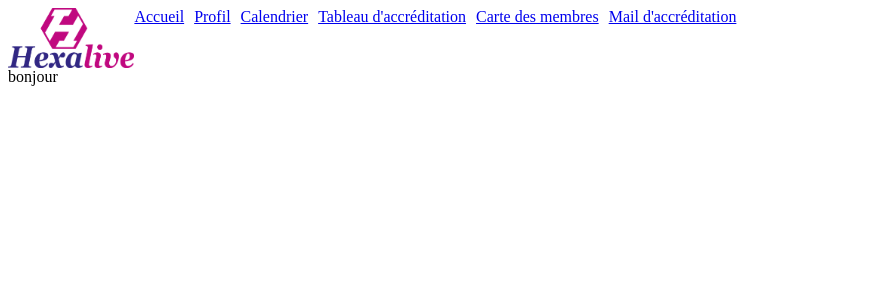
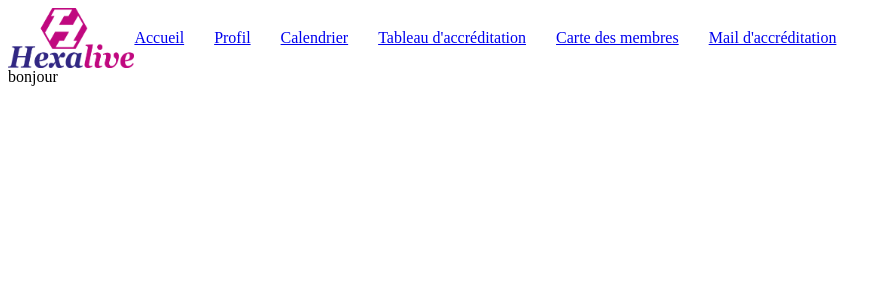
Before and after one commit to Fabienholert/hexalive, a React (Vite) app in the folder frontend/: page /profil in a window 1280 px wide. Shown: the top 300 px of the page, without its empty margins (0-892 px from the left). Built offline with nearby package versions, Linux system fonts and the light colour scheme.

Commit message:
Mise à jour du style du composant Header : ajustement de l'alignement et de l'espacement des éléments de navigation

```diff
--- a/frontend/src/components/header/header.scss
+++ b/frontend/src/components/header/header.scss
@@ -5,7 +5,8 @@ header {
 
   .header__nav {
     display: flex;
-    gap: 10px;
+    align-items: center;
+    gap: 30px;
     text-decoration: none;
   }
 
```
